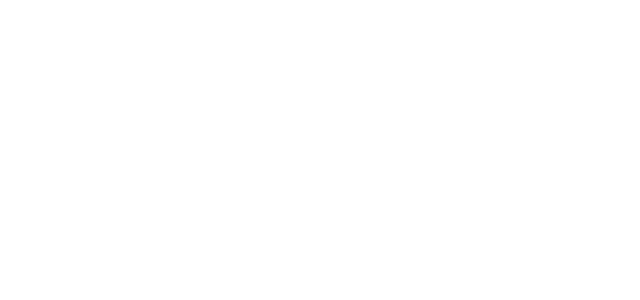
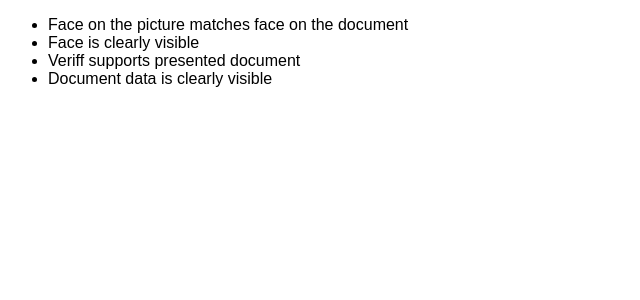
Before and after one commit to vmohir/react-verification-test-project, a React (Create React App) app: page / in a window 1280 px wide. Shown: the top 300 px of the page, without its empty margins (0-640 px from the left). Built offline with nearby package versions, Linux system fonts and the light colour scheme.

Commit message:
feat(check-list): fetch and display check list

```diff
--- a/src/App.tsx
+++ b/src/App.tsx
@@ -1,6 +1,11 @@
 import React from 'react';
 import './styles.css';
+import VerificationChecks from './VerificationChecks';
 
 export default function App() {
-  return <div className="App"></div>;
+  return (
+    <div className="App container">
+      <VerificationChecks />
+    </div>
+  );
 }
--- /dev/null
+++ b/src/VerificationCheckItem.tsx
@@ -0,0 +1,29 @@
+import React, { Fragment } from 'react';
+import { CheckListItem } from './models/check-list-item';
+import PropTypes from 'prop-types';
+
+interface Props {
+  checkItem: CheckListItem;
+}
+
+const VerificationCheckItem = React.forwardRef<HTMLLIElement, Props>(
+  ({ checkItem: { id, description } }, ref) => {
+    return (
+      <Fragment>
+        <li id={'verification-check-item-' + id} ref={ref}>
+          <div className="verif-item-desc">{description}</div>
+        </li>
+      </Fragment>
+    );
+  },
+);
+
+VerificationCheckItem.propTypes = {
+  checkItem: PropTypes.shape({
+    id: PropTypes.string.isRequired,
+    priority: PropTypes.number.isRequired,
+    description: PropTypes.string.isRequired,
+  }).isRequired,
+};
+
+export default VerificationCheckItem;
--- /dev/null
+++ b/src/VerificationChecks.tsx
@@ -0,0 +1,37 @@
+import React, { useEffect, useState } from 'react';
+import { CheckListItem } from './models/check-list-item';
+import { fetchChecks } from './api';
+import VerificationCheckItem from './VerificationCheckItem';
+
+export default function VerificationChecks() {
+  const [checkList, setCheckList] = useState<CheckListItem[]>([]);
+
+  function sortCheckList(checkListResponse: CheckListItem[]) {
+    return checkListResponse.sort((a, b) => b.priority - a.priority);
+  }
+
+  function fetchAndDisplayCheckList() {
+    fetchChecks()
+      .then(checkList => {
+        const sortedCheckList = sortCheckList(checkList);
+        setCheckList(sortedCheckList);
+      })
+      .catch(err => {
+        throw err;
+      });
+  }
+
+  useEffect(() => {
+    fetchAndDisplayCheckList();
+  }, []);
+
+  return (
+    <div>
+      <ul className="verification-checks-list">
+        {checkList.map((c, i) => (
+          <VerificationCheckItem checkItem={c} key={c.id} />
+        ))}
+      </ul>
+    </div>
+  );
+}
--- /dev/null
+++ b/src/models/check-list-item.ts
@@ -0,0 +1,6 @@
+export interface CheckListItem {
+  id: string;
+  priority: number;
+  description: string;
+  value?: 'Yes' | 'No' | null;
+}
```
